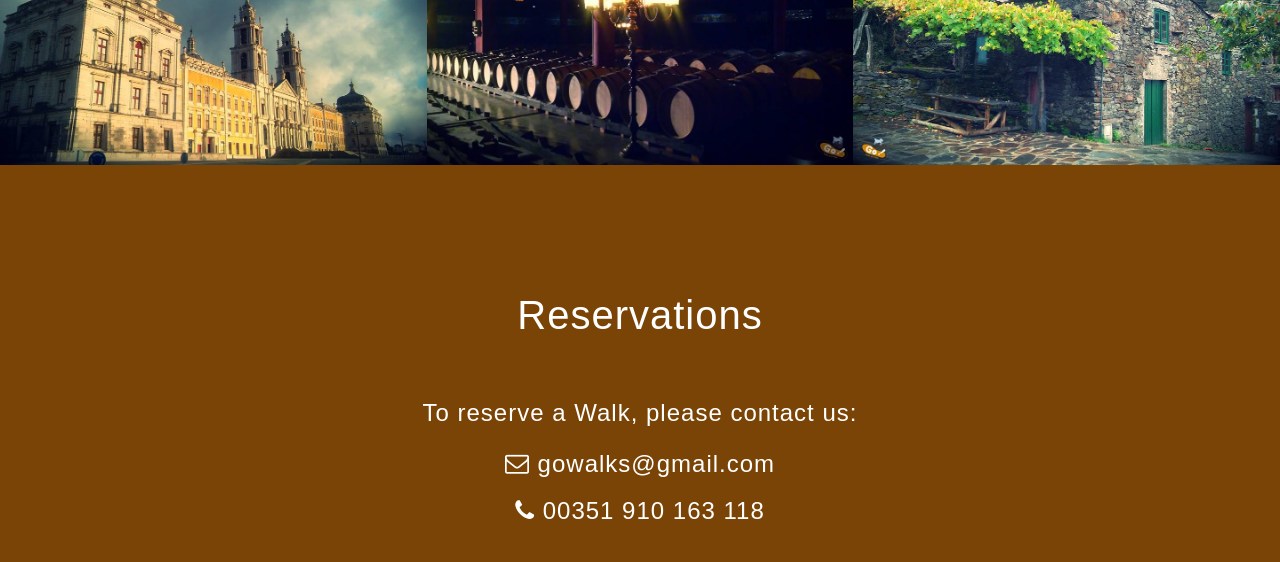
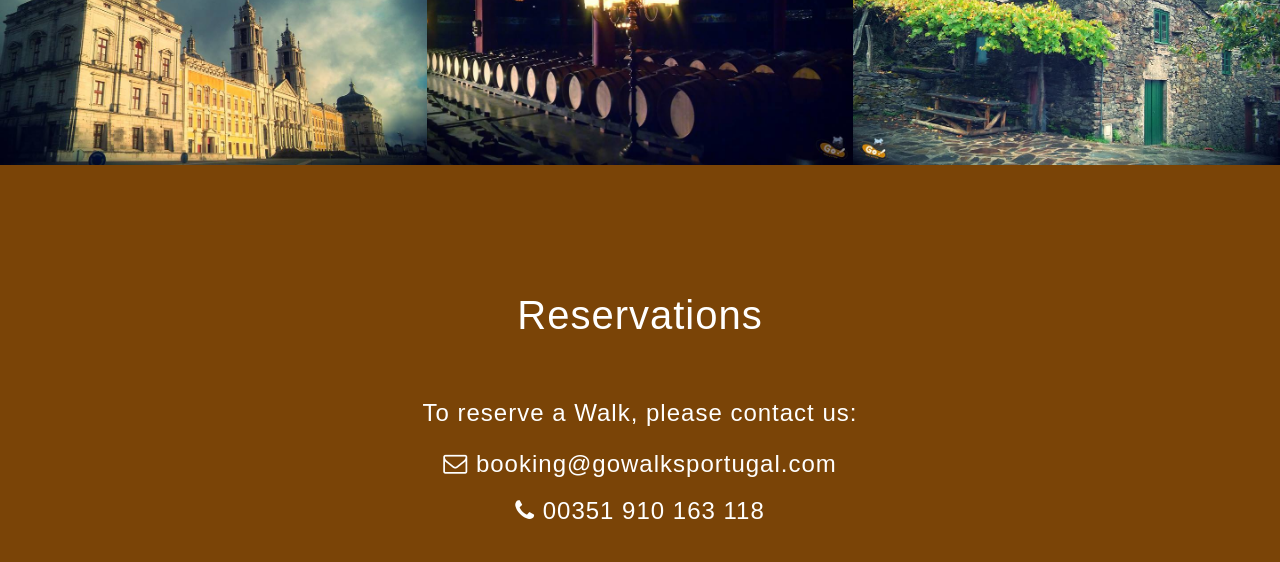
Before and after one commit to gowalks/gowalks_landing_page, a plain HTML site: page index.html in a window 1280 px wide. Shown: the part 3017-3579 px from the top of the page. Drawn offline with Linux system fonts and the light colour scheme; a web font is replaced by a local one.

Commit message:
Change email address

```diff
--- a/index.html
+++ b/index.html
@@ -291,7 +291,7 @@
                     </p>
 
                     <h3>
-                        <i class="fa fa-envelope-o" aria-hidden="true"></i><a href="mailto:gowalks@gmail.com"> gowalks@gmail.com</a>
+                        <i class="fa fa-envelope-o" aria-hidden="true"></i><a href="mailto:booking@gowalksportugal.com"> booking@gowalksportugal.com</a>
                     </h3>
                     <h3>
                         <i class="fa fa-phone" aria-hidden="true"></i><a href="tel:00351910163118"> 00351 910 163 118</a>
```
